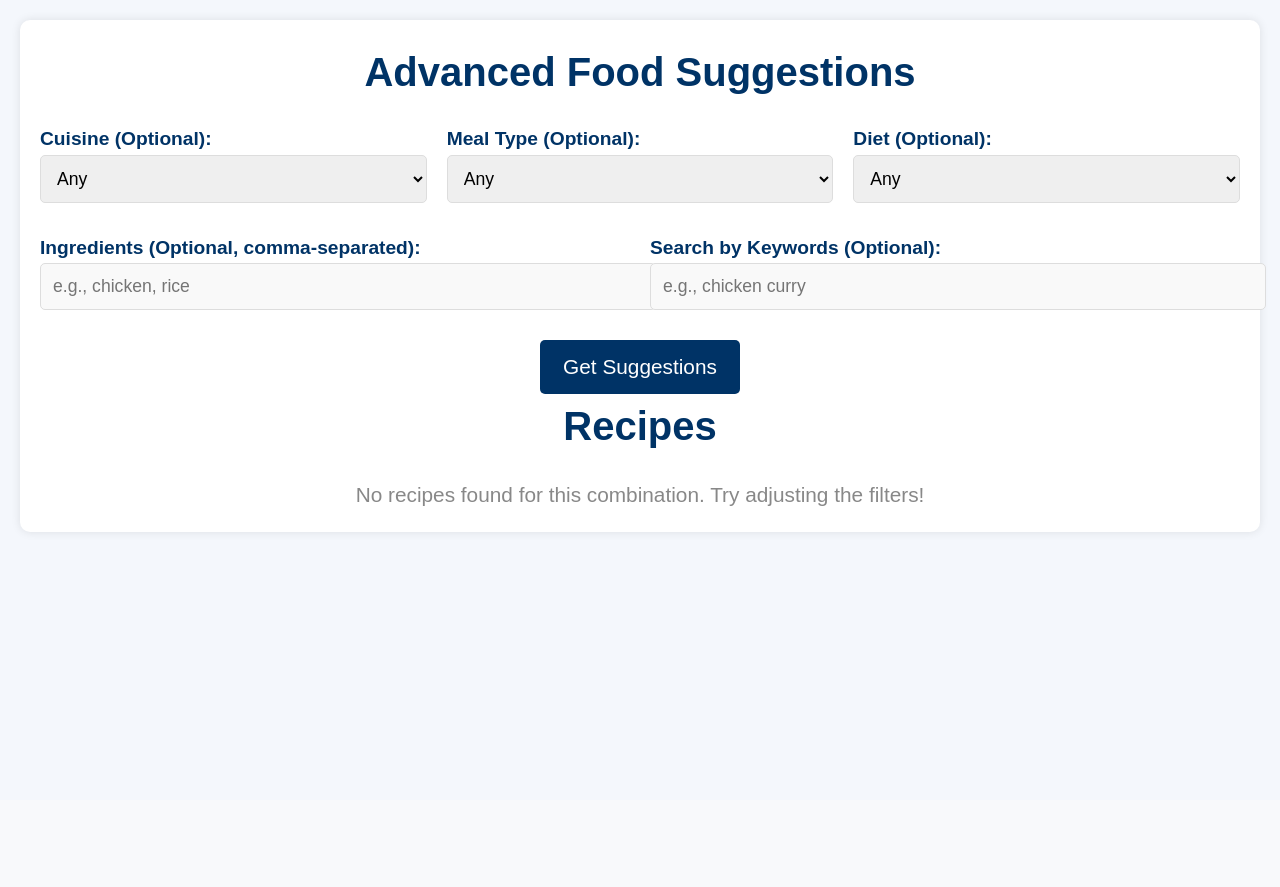
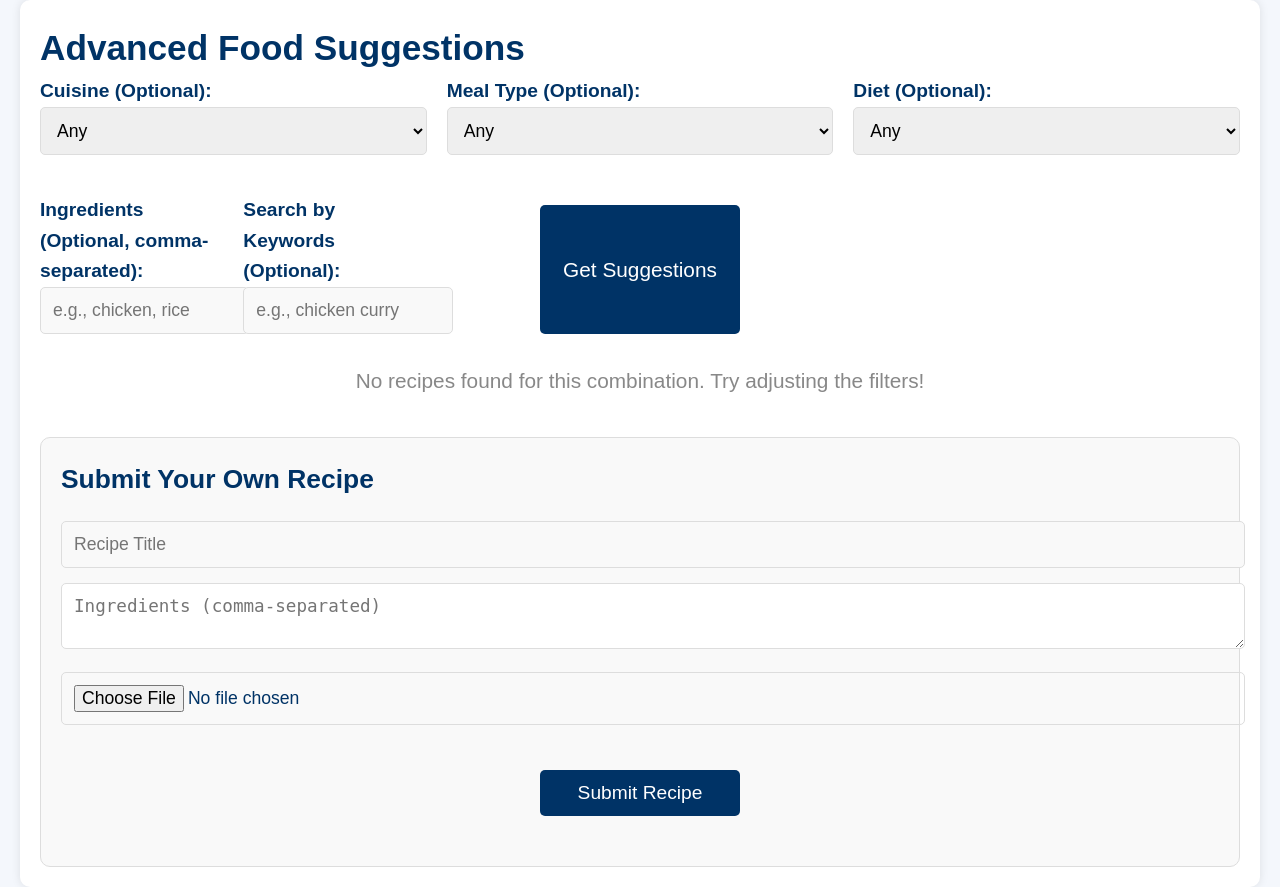
Before and after one commit to rodapoyraz/SK_Food_Suggestion, a Flask app: page /suggestions in a window 1280 px wide. Before the commit the page ends 534 px from the top, so only its background shows below. Run offline with Flask 3, Linux system fonts and the light colour scheme; a user stored in the database is signed in.

Commit message:
Suggestion page fix

```diff
--- a/app.py
+++ b/app.py
@@ -1,4 +1,4 @@
-from flask import Flask, request, render_template, redirect, session, jsonify
+from flask import Flask, request, render_template, redirect, session, jsonify, url_for
 import sqlite3
 import requests
 from fpdf import FPDF
@@ -312,7 +312,19 @@
     return redirect('/notes')
 
 
+@app.route('/add_recipe', methods=['POST'])
+def add_recipe():
+    title = request.form['title']
+    ingredients = request.form['ingredients']
+    image = request.files['image']
 
+    # Save image and other recipe details in the database
+    new_recipe = Recipe(title=title, ingredients=ingredients, image=image.filename)
+    db.session.add(new_recipe)
+    db.session.commit()
+
+    # Redirect to suggestions page or display a confirmation
+    return redirect(url_for('suggestions'))
 
 
 if __name__ == '__main__':
--- a/templates/suggestions.html
+++ b/templates/suggestions.html
@@ -11,18 +11,16 @@
             padding: 0;
             font-family: 'Arial', sans-serif;
         }
+
         body {
             background-color: #f4f7fc;
             color: #003366;  /* Dark blue text */
             line-height: 1.6;
-            padding: 20px;
+            padding: 0; /* Remove padding to make sure container stretches to bottom */
             font-size: 1.1rem;  /* Larger font for text */
-        }
-        h1, h2 {
-            text-align: center;
-            margin-bottom: 20px;
-            color: #003366;  /* Dark blue text for headings */
-            font-size: 2.5rem;  /* Larger heading font */
+            min-height: 100vh;  /* Ensure body takes full height */
+            display: flex;
+            flex-direction: column;
         }
 
         /* Main Container */
@@ -33,6 +31,7 @@
             background-color: white;
             border-radius: 10px;
             box-shadow: 0 0 10px rgba(0, 0, 0, 0.1);
+            flex: 1;  /* Allow the container to stretch to fill remaining space */
         }
 
         /* Form layout */
@@ -156,6 +155,44 @@
             color: #888;
         }
 
+        /* User recipe submission section */
+        .add-recipe-container {
+            margin-top: 40px;
+            background-color: #f9f9f9;
+            padding: 20px;
+            border-radius: 10px;
+            border: 1px solid #ddd;
+        }
+
+        .add-recipe-container form {
+            display: block;
+            margin-top: 20px;
+        }
+
+        .add-recipe-container input[type="text"],
+        .add-recipe-container input[type="file"],
+        .add-recipe-container textarea {
+            padding: 12px;
+            font-size: 1.1rem;
+            width: 100%;
+            border-radius: 5px;
+            border: 1px solid #ddd;
+            margin-bottom: 15px;
+        }
+
+        .add-recipe-container button {
+            background-color: #003366;
+            color: white;
+            padding: 12px 30px;
+            border: none;
+            border-radius: 5px;
+            cursor: pointer;
+            font-size: 1.2rem;
+        }
+
+        .add-recipe-container button:hover {
+            background-color: #002244;
+        }
     </style>
 </head>
 <body>
@@ -163,6 +200,7 @@
     <div class="container">
         <h1>Advanced Food Suggestions</h1>
 
+        <!-- Filters Form (existing filters) -->
         <form method="POST" action="/suggestions">
             <div>
                 <label for="country">Cuisine (Optional):</label>
@@ -197,7 +235,6 @@
                     <option value="Gluten Free">Gluten Free</option>
                 </select>
             </div>
-        </form>
 
             <div class="second-row">
                 <div>
@@ -212,8 +249,7 @@
             </div>
 
             <button type="submit">Get Suggestions</button>
-
-        <h2>Recipes</h2>
+        </form>
 
         <div class="recipes-container">
             {% if recipes %}
@@ -234,6 +270,17 @@
                 <p class="no-recipes">No recipes found for this combination. Try adjusting the filters!</p>
             {% endif %}
         </div>
+
+        <!-- Add User Recipe Section -->
+        <div class="add-recipe-container">
+            <h2>Submit Your Own Recipe</h2>
+            <form method="POST" action="/add_recipe" enctype="multipart/form-data">
+                <input type="text" name="title" placeholder="Recipe Title" required><br>
+                <textarea name="ingredients" placeholder="Ingredients (comma-separated)" required></textarea><br>
+                <input type="file" name="image"><br>
+                <button type="submit">Submit Recipe</button>
+            </form>
+        </div>
     </div>
 
 </body>
```
Also changed, not shown: database.db. Lines whose indentation alone changed are shown as unchanged.
